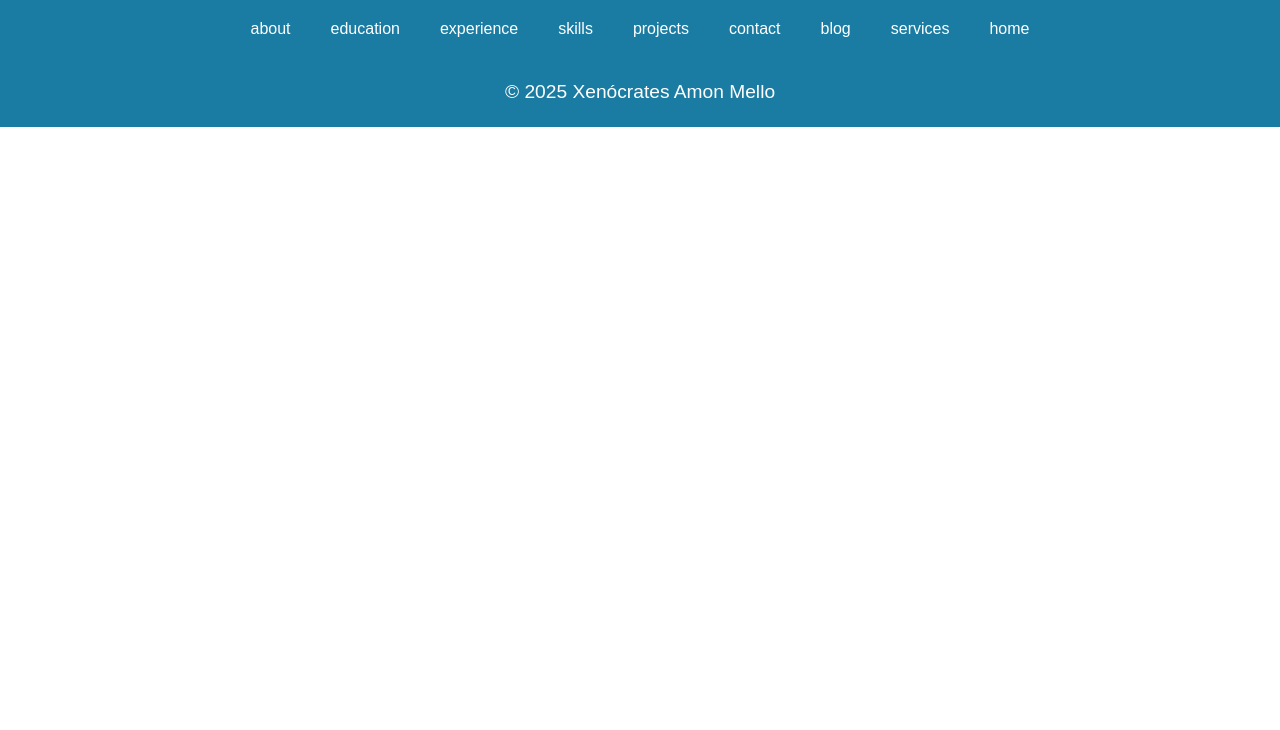
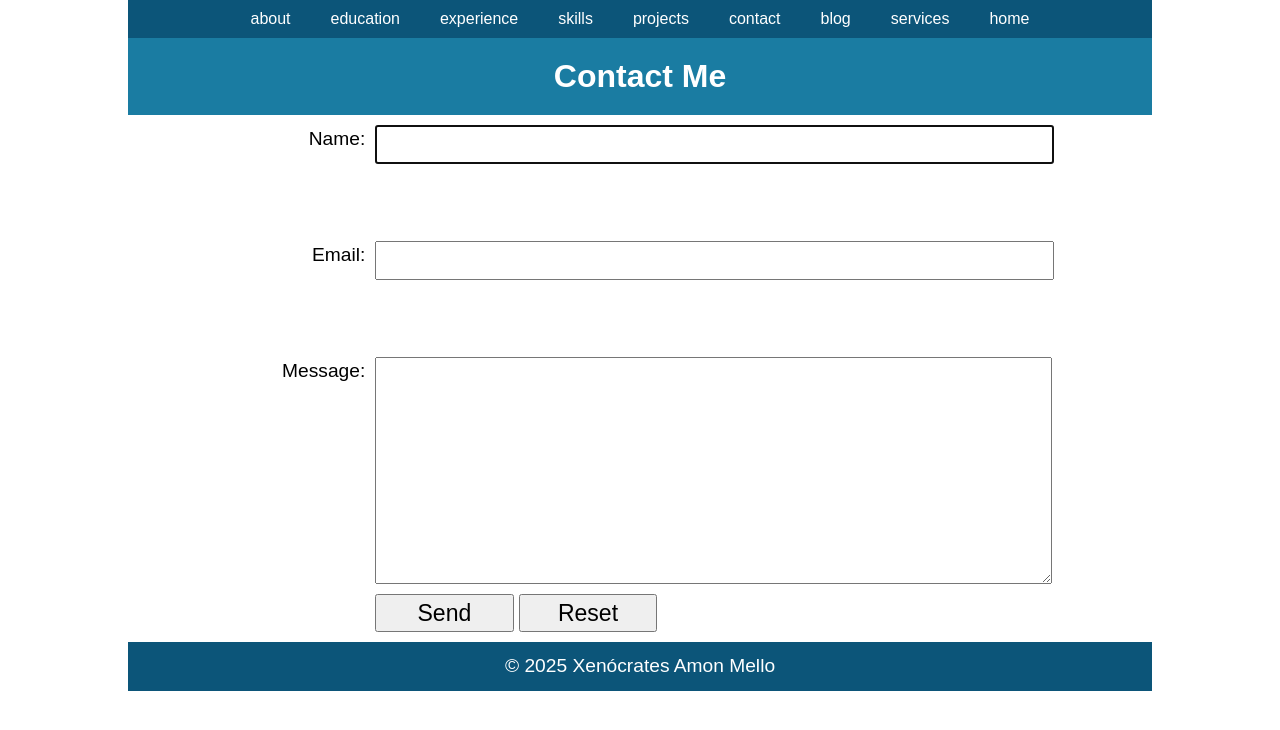
Before and after one commit to xenocratesmello/portfolio, a plain HTML site: page contact.html in a window 1280 px wide. Drawn offline with Linux system fonts and the light colour scheme.

Commit message:
Contact page completed and standarization of the CSS file.

```diff
--- a/contact.html
+++ b/contact.html
@@ -23,6 +23,24 @@
             </ul>
         </nav>
     </header>
+    <main>
+        <h1>Contact Me</h1>
+        <form action="mailto:4752454@alunouninter.com" method="post" enctype="text/plain">
+            <label for="name">Name:</label>
+            <input type="text" id="name" name="name" required autofocus><br><br>
+
+            <label for="email">Email:</label>
+            <input type="email" id="email" name="email" required><br><br>
+
+            <label for="message">Message:</label>
+            <textarea id="message" name="message" required></textarea>
+
+            <container class="buttons">
+                <button type="submit" formtarget="_blank">Send</button>
+                <button type="reset">Reset</button>
+            </container>
+        </form>
+    </main>
     <footer>
         <p>&copy; 2025 Xenócrates Amon Mello</p>
     </footer>
--- a/style/main.css
+++ b/style/main.css
@@ -1,9 +1,26 @@
 @charset "UTF-8";
-/*@import "reset.css"; /*Clean default format*/
 @import "clean.css"; /*Clean default format*/
+
+/* The colors are based on the color palette #0c5579
+** using the generator https://venngage.com/tools/accessible-color-palette-generator#colorGenerator
+** based on the WCAG 2.1 AA with a contrast ratio of 4.5:1.
+**
+** #b0cbdc, #000000
+** #89afc7, #000000
+** #1a7ca2, #ffffff
+** #13688d, #ffffff
+** #0c5579, #ffffff
+** #ffffff, #000000
+*/
 
 html {
   font-family: Arial, Helvetica, sans-serif;
+}
+
+body {
+  text-align: justify;
+  width: 80%;
+  margin: 0 auto;
 }
 
 p {
@@ -12,17 +29,16 @@ p {
 }
 
 header {
-  background: #1a7ca2;
-  color: #fff;
-  padding: 20px 10px;
+  background: #0c5579;
+  color: white;
+  padding: 10px 20px;
   display: flex;
   justify-content: center;
-  margin: 0 auto;
 }
 
 header li {
-    float: left;
-    list-style: none;
+  float: left;
+  list-style: none;
 }
 
 header li a {
@@ -32,59 +48,105 @@ header li a {
 }
 
 header li a:hover {
-  background: #fff;
-  color: #1a7ca2;
+  background: white;
+  color: #0c5579;
   font-weight: bold;
 }
 
 h1 {
-  background: #30a5cd;
-  color: black;
+  background: #1a7ca2;
+  color: white;
   font-size: xx-large;
   font-weight: bold;
   padding: 20px 10px;
   text-align: center;
-  margin: 0 auto;
 }
 
 main {
-    margin: 0 auto;
-    display: block;
-    text-align: justify;
+  display: block;
 }
 
 main img {
-  max-width: 5%;
+  max-width: 10%;
   height: auto;
   float: left;
 }
 
+form {
+  display: grid;
+  width: 80%;
+  padding: 10px 20px;
+  margin: 0 auto;
+  grid-template-columns: 1fr 5fr;
+  grid-auto-rows: auto;
+  gap: 10px;
+  background: white;
+  color: black;
+  font-size: 1.2em;
+  line-height: 1.5em;
+}
+
+form label {
+  grid-column: 1;
+  justify-self: end;
+}
+
+form input {
+  grid-column: 2;
+  width: 100%;
+  font-size: 1.2em;
+  line-height: 1.5em;
+  justify-self: start;
+}
+
+form textarea {
+  grid-column: 2;
+  width: 100%;
+  font-size: 1.2em;
+  line-height: 1.5em;
+  height: 12em;
+  justify-self: start;
+}
+
+.buttons {
+  grid-column: 2;
+  width: 100%;
+  justify-self: start;
+}
+
+button {
+  font-size: 1.2em;
+  line-height: 1.5em;
+  width: 6em;
+}
+
 article {
   margin: 0 auto;
+  clear: both;
+
 }
 
 article ul {
-  background: #fff;
+  background: white;
   color: black;
   font-size: 1.2em;
   line-height: 1.5em;
   list-style-type: circle;
   padding-left: 40px;
-  text-align: justify;
+
 }
 
 article footer {
-  background: #30a5cd;
-  color: black;
+  background: #1a7ca2;
+  color: white;
   font-size: 0.8em;
   line-height: 1em;
-  margin: 0 auto;
 }
 
 footer {
-  background: #1a7ca2;
-  color: #fff;
-  padding: 20px 10px;
+  background: #0c5579;
+  color: white;
+  padding: 10px 20px;
   display: flex;
   justify-content: center;
 }
```
Also changed, not shown: about.html (+2 -3 lines), education.html (+1 -0 lines), footer.html (+1 -1 lines).
